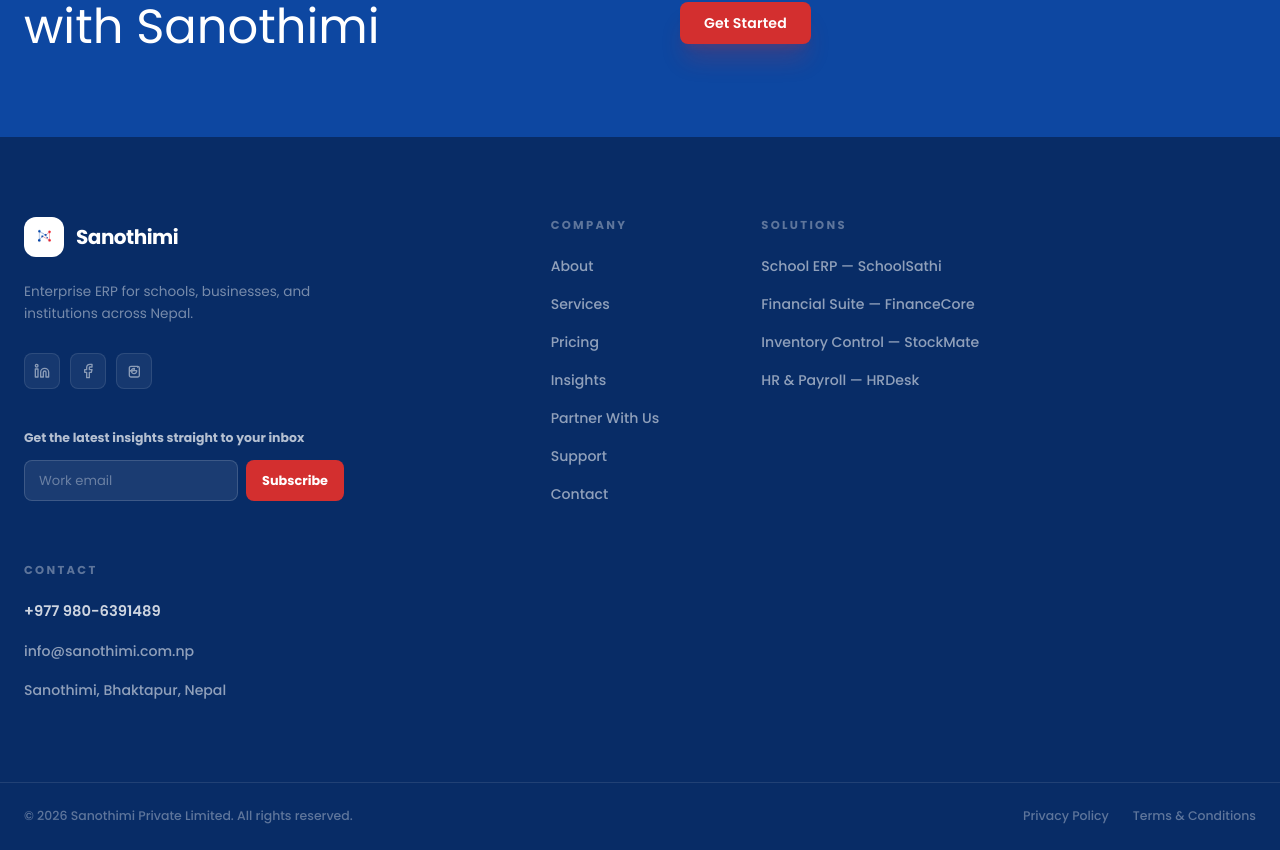
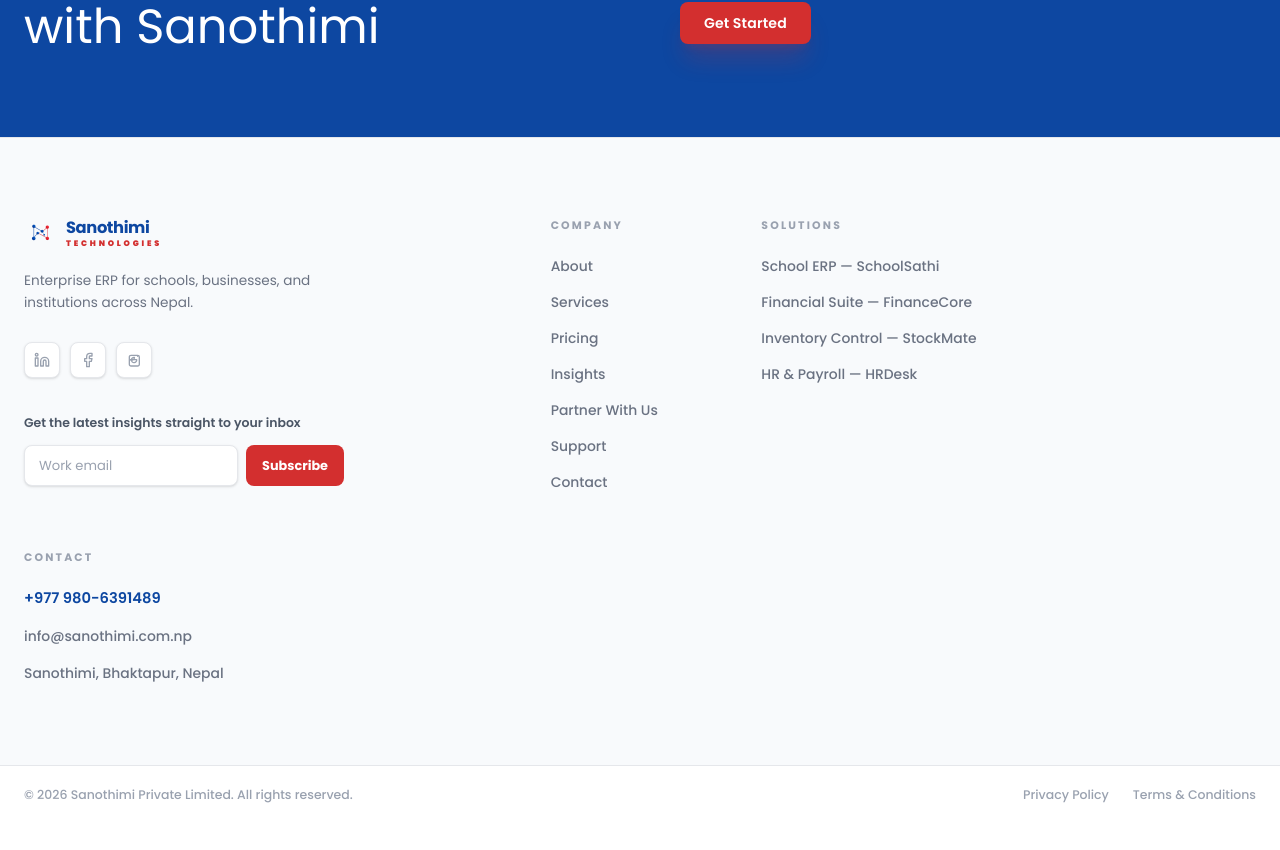
Before and after one commit to Chandan25sharma/sanothimi-public, a Next.js app: page /about in a window 1280 px wide. Shown: the part 5470-6320 px from the top of the page. After the commit the page ends 6295 px from the top, so only its background shows below. Built offline with nearby package versions, Linux system fonts and the light colour scheme.

Commit message:
updainf hige  initials deisng

```diff
--- a/app/about/page.tsx
+++ b/app/about/page.tsx
@@ -77,7 +77,7 @@
             {t('about_pg.mission.kicker')}
           </div>
 
-          <h1 className="font-serif text-5xl md:text-7xl text-[#0D47A1] leading-[1.1] tracking-tight mb-8">
+          <h1 className="font-serif text-[2.2rem] sm:text-5xl md:text-7xl text-[#0D47A1] leading-[1.1] tracking-tight mb-8">
             {t('about_pg.mission.title1')}<br />
             <span className="relative inline-block">
               {t('about_pg.mission.title2')}
@@ -199,7 +199,7 @@
               <span className="live-dot" style={{ background: 'rgba(255,255,255,0.8)' }} />
               {t('about_pg.innov.kicker')}
             </div>
-            <h2 className="rs d1 font-serif text-5xl md:text-7xl text-white leading-[1.1] mb-8 tracking-tight">
+            <h2 className="rs d1 font-serif text-[2.2rem] sm:text-5xl md:text-7xl text-white leading-[1.1] mb-8 tracking-tight">
               {t('about_pg.innov.title1')} <br />
               <span className="text-transparent bg-clip-text bg-gradient-to-r from-white via-white to-white/30">
                 {t('about_pg.innov.title2')}
@@ -309,7 +309,7 @@
               { ref: c3.ref, val: c3.val, suf: '+', label: 'Institutions Digitized' },
             ] as const).map((s, i) => (
               <div key={i} ref={s.ref} className="group text-center md:text-left">
-                <div className="text-5xl md:text-6xl font-serif font-bold text-[#0D47A1] mb-2 flex items-baseline justify-center md:justify-start gap-1 group-hover:text-[#D32F2F] transition-colors duration-500">
+                <div className="text-[2.2rem] sm:text-5xl md:text-6xl font-serif font-bold text-[#0D47A1] mb-2 flex items-baseline justify-center md:justify-start gap-1 group-hover:text-[#D32F2F] transition-colors duration-500">
                   {s.val}
                   <span className="text-2xl text-[#D32F2F]">{s.suf}</span>
                 </div>
--- a/app/contact/page.tsx
+++ b/app/contact/page.tsx
@@ -109,7 +109,7 @@
             {t('contact_pg.hero.kicker')}
           </div>
 
-          <h1 className="font-serif text-5xl md:text-7xl text-[#0D47A1] leading-[1.1] tracking-tight">
+          <h1 className="font-serif text-[2.2rem] sm:text-5xl md:text-7xl text-[#0D47A1] leading-[1.1] tracking-tight">
             {t('contact_pg.hero.title1')}<br />
             <span className="relative inline-block">
               {t('contact_pg.hero.title2')}
--- a/app/demo/page.tsx
+++ b/app/demo/page.tsx
@@ -67,7 +67,7 @@
       <div className="relative pt-40 pb-16 bg-white overflow-hidden">
         <div className="max-w-5xl mx-auto px-6 relative z-10 text-center">
           <div className="text-[#D32F2F] text-[.7rem] font-black uppercase tracking-[.3em] mb-6">Book a Demo</div>
-          <h1 className="font-serif text-5xl md:text-6xl text-[#0D47A1] leading-[1.15] tracking-tight">
+          <h1 className="font-serif text-[2.2rem] sm:text-5xl md:text-6xl text-[#0D47A1] leading-[1.15] tracking-tight">
             See Sanothimi{' '}
             <span className="relative inline-block">
               in action.
--- a/app/insights/page.tsx
+++ b/app/insights/page.tsx
@@ -44,7 +44,7 @@
       <div className="relative pt-40 pb-16 bg-white overflow-hidden">
         <div className="max-w-5xl mx-auto px-6 relative z-10 text-center">
           <div className="text-[#D32F2F] text-[.7rem] font-black uppercase tracking-[.3em] mb-6">Insights</div>
-          <h1 className="font-serif text-5xl md:text-6xl text-[#0D47A1] leading-[1.15] tracking-tight">
+          <h1 className="font-serif text-[2.2rem] sm:text-5xl md:text-6xl text-[#0D47A1] leading-[1.15] tracking-tight">
             Ideas, updates &{' '}
             <span className="relative inline-block">
               resources.
--- a/app/partner/page.tsx
+++ b/app/partner/page.tsx
@@ -69,7 +69,7 @@
       <div className="relative pt-40 pb-16 bg-white overflow-hidden">
         <div className="max-w-5xl mx-auto px-6 relative z-10">
           <div className="text-[#D32F2F] text-[.7rem] font-black uppercase tracking-[.3em] mb-6">Partner Program</div>
-          <h1 className="font-serif text-5xl md:text-6xl text-[#0D47A1] leading-[1.15] tracking-tight max-w-3xl">
+          <h1 className="font-serif text-[2.2rem] sm:text-5xl md:text-6xl text-[#0D47A1] leading-[1.15] tracking-tight max-w-3xl">
             Grow with{' '}
             <span className="relative inline-block">
               Sanothimi.
--- a/app/pricing/page.tsx
+++ b/app/pricing/page.tsx
@@ -101,7 +101,7 @@
         <div className="max-w-4xl mx-auto px-6 text-center relative z-10">
           <div className="text-[#D32F2F] text-[.7rem] font-black uppercase tracking-[.3em] mb-6">Simple, Transparent Pricing</div>
 
-          <h1 className="font-serif text-5xl md:text-6xl text-[#0D47A1] leading-[1.1] mb-8 tracking-tight">
+          <h1 className="font-serif text-[2.2rem] sm:text-5xl md:text-6xl text-[#0D47A1] leading-[1.1] mb-8 tracking-tight">
             Start free,<br />
             <span className="relative inline-block">
               scale as you grow
--- a/app/privacy/page.tsx
+++ b/app/privacy/page.tsx
@@ -56,7 +56,7 @@
           <div className="text-[#D32F2F] text-[.65rem] font-black uppercase tracking-[.3em] mb-6">
             {t('legal.privacy.hero.kicker')}
           </div>
-          <h1 className="font-serif text-5xl md:text-6xl text-[#0D47A1] leading-tight mb-8 tracking-tight">
+          <h1 className="font-serif text-[2.2rem] sm:text-5xl md:text-6xl text-[#0D47A1] leading-tight mb-8 tracking-tight">
             {t('legal.privacy.hero.title1')}{' '}
             <span className="relative inline-block">
               {t('legal.privacy.hero.title2')}
--- a/app/services/page.tsx
+++ b/app/services/page.tsx
@@ -78,7 +78,7 @@
             {t('services_pg.hero.kicker')}
           </div>
 
-          <h1 className="font-serif text-5xl md:text-7xl text-[#0D47A1] leading-[1.1] tracking-tight">
+          <h1 className="font-serif text-[2.2rem] sm:text-5xl md:text-7xl text-[#0D47A1] leading-[1.1] tracking-tight">
             {t('services_pg.hero.title1')}<br />
             <span className="relative inline-block">
               {t('services_pg.hero.title2')}
--- a/app/support/page.tsx
+++ b/app/support/page.tsx
@@ -83,7 +83,7 @@
       <div className="relative pt-40 pb-16 bg-white overflow-hidden">
         <div className="max-w-5xl mx-auto px-6 relative z-10 text-center">
           <div className="text-[#D32F2F] text-[.7rem] font-black uppercase tracking-[.3em] mb-6">Support Center</div>
-          <h1 className="font-serif text-5xl md:text-6xl text-[#0D47A1] leading-[1.15] tracking-tight">
+          <h1 className="font-serif text-[2.2rem] sm:text-5xl md:text-6xl text-[#0D47A1] leading-[1.15] tracking-tight">
             We&rsquo;re here{' '}
             <span className="relative inline-block">
               to help.
--- a/app/terms/page.tsx
+++ b/app/terms/page.tsx
@@ -50,7 +50,7 @@
           <div className="text-[#D32F2F] text-[.65rem] font-black uppercase tracking-[.3em] mb-6">
             {t('legal.terms.hero.kicker')}
           </div>
-          <h1 className="font-serif text-5xl md:text-6xl text-[#0D47A1] leading-tight mb-8 tracking-tight">
+          <h1 className="font-serif text-[2.2rem] sm:text-5xl md:text-6xl text-[#0D47A1] leading-tight mb-8 tracking-tight">
             {t('legal.terms.hero.title1')}{' '}
             <span className="relative inline-block">
               {t('legal.terms.hero.title2')}
--- a/components/Footer.tsx
+++ b/components/Footer.tsx
@@ -14,10 +14,10 @@
 ];
 
 const SOLUTIONS = [
-  { label: 'School ERP — SchoolSathi', href: '/services' },
-  { label: 'Financial Suite — FinanceCore', href: '/services' },
-  { label: 'Inventory Control — StockMate', href: '/services' },
-  { label: 'HR & Payroll — HRDesk', href: '/services' },
+  { label: 'School ERP — SchoolSathi', href: '/services#svc-1' },
+  { label: 'Financial Suite — FinanceCore', href: '/services#svc-2' },
+  { label: 'Inventory Control — StockMate', href: '/services#svc-3' },
+  { label: 'HR & Payroll — HRDesk', href: '/services#svc-4' },
 ];
 
 const LEGAL = [
@@ -42,30 +42,34 @@
   };
 
   return (
-    <footer className="bg-[#082C66] text-white">
+    <footer className="bg-[#F8FAFC] border-t border-gray-200">
+
+      {/* Main grid */}
       <div className="max-w-7xl mx-auto px-6 py-20">
         <div className="grid grid-cols-1 lg:grid-cols-12 gap-x-8 gap-y-14">
 
           {/* Brand + newsletter */}
           <div className="lg:col-span-4">
-            <Link href="/" className="flex items-center gap-3 mb-6">
-              <div className="w-10 h-10 rounded-xl bg-white p-2 flex items-center justify-center flex-shrink-0">
-                <img src="/logo-icon-sano.png" alt="Sanothimi" className="w-full h-full object-contain" />
+            <Link href="/" className="flex items-center gap-2.5 mb-5">
+              <img src="/logo-icon-sano.png" alt="Sanothimi" className="w-8 h-8 object-contain" />
+              <div className="leading-tight">
+                <div className="font-bold text-[1.02rem] tracking-tight text-[#0D47A1]">Sanothimi</div>
+                <div className="text-[.5rem] text-[#D32F2F] font-black tracking-[.35em] uppercase">Technologies</div>
               </div>
-              <span className="font-bold text-xl tracking-tight">Sanothimi</span>
             </Link>
-            <p className="text-white/45 text-[.85rem] leading-relaxed max-w-xs mb-7">
+
+            <p className="text-gray-500 text-[.85rem] leading-relaxed max-w-xs mb-7">
               {t('footer.motto')}
             </p>
 
             {/* Social */}
-            <div className="flex gap-2.5 mb-10">
+            <div className="flex gap-2.5 mb-9">
               {SOCIALS.map((s) => (
                 <a
                   key={s.label}
                   href="#"
                   aria-label={s.label}
-                  className="w-9 h-9 rounded-lg bg-white/6 border border-white/10 flex items-center justify-center text-white/50 hover:text-white hover:bg-[#D32F2F] hover:border-[#D32F2F] transition-all duration-200"
+                  className="w-9 h-9 rounded-lg bg-white border border-gray-200 flex items-center justify-center text-gray-400 hover:text-white hover:bg-[#D32F2F] hover:border-[#D32F2F] transition-all duration-200 shadow-sm"
                 >
                   <svg className="w-4 h-4" fill="none" stroke="currentColor" strokeWidth="2" strokeLinecap="round" strokeLinejoin="round" viewBox="0 0 24 24">
                     <path d={s.icon} />
@@ -76,9 +80,9 @@
             </div>
 
             {/* Newsletter */}
-            <p className="text-[.78rem] font-bold text-white/70 mb-3">Get the latest insights straight to your inbox</p>
+            <p className="text-[.78rem] font-semibold text-gray-600 mb-3">Get the latest insights straight to your inbox</p>
             {subscribed ? (
-              <div className="flex items-center gap-2 text-[.82rem] text-green-400 font-semibold">
+              <div className="flex items-center gap-2 text-[.82rem] text-green-600 font-semibold">
                 <svg className="w-4 h-4" fill="none" stroke="currentColor" viewBox="0 0 24 24" strokeWidth="2.5"><path d="M5 13l4 4L19 7"/></svg>
                 Thanks — you&rsquo;re subscribed.
               </div>
@@ -90,7 +94,7 @@
                   placeholder="Work email"
                   value={email}
                   onChange={(e) => setEmail(e.target.value)}
-                  className="flex-1 min-w-0 bg-white/8 border border-white/15 rounded-lg px-3.5 py-2.5 text-[.82rem] text-white placeholder:text-white/35 outline-none focus:border-[#D32F2F] focus:bg-white/12 transition-all"
+                  className="flex-1 min-w-0 bg-white border border-gray-200 rounded-lg px-3.5 py-2.5 text-[.82rem] text-[#0D47A1] placeholder:text-gray-400 outline-none focus:border-[#D32F2F] transition-all shadow-sm"
                 />
                 <button
                   type="submit"
@@ -104,11 +108,11 @@
 
           {/* Company */}
           <div className="lg:col-span-2 lg:col-start-6">
-            <h4 className="text-[.72rem] font-bold uppercase tracking-[.2em] text-white/35 mb-5">Company</h4>
-            <ul className="space-y-3.5">
+            <h4 className="text-[.68rem] font-bold uppercase tracking-[.2em] text-gray-400 mb-5">Company</h4>
+            <ul className="space-y-3">
               {COMPANY.map((l) => (
                 <li key={l.href}>
-                  <Link href={l.href} className="text-white/55 hover:text-white text-[.88rem] font-medium transition-colors">
+                  <Link href={l.href} className="text-gray-500 hover:text-[#D32F2F] text-[.87rem] font-medium transition-colors">
                     {l.label}
                   </Link>
                 </li>
@@ -118,11 +122,11 @@
 
           {/* Solutions */}
           <div className="lg:col-span-3">
-            <h4 className="text-[.72rem] font-bold uppercase tracking-[.2em] text-white/35 mb-5">Solutions</h4>
-            <ul className="space-y-3.5">
+            <h4 className="text-[.68rem] font-bold uppercase tracking-[.2em] text-gray-400 mb-5">Solutions</h4>
+            <ul className="space-y-3">
               {SOLUTIONS.map((l) => (
                 <li key={l.label}>
-                  <Link href={l.href} className="text-white/55 hover:text-white text-[.88rem] font-medium transition-colors">
+                  <Link href={l.href} className="text-gray-500 hover:text-[#D32F2F] text-[.87rem] font-medium transition-colors">
                     {l.label}
                   </Link>
                 </li>
@@ -132,19 +136,19 @@
 
           {/* Contact */}
           <div className="lg:col-span-3">
-            <h4 className="text-[.72rem] font-bold uppercase tracking-[.2em] text-white/35 mb-5">Contact</h4>
-            <ul className="space-y-4">
+            <h4 className="text-[.68rem] font-bold uppercase tracking-[.2em] text-gray-400 mb-5">Contact</h4>
+            <ul className="space-y-3.5">
               <li>
-                <a href="tel:+9779806391489" className="text-white/80 hover:text-white text-[.92rem] font-semibold transition-colors">
+                <a href="tel:+9779806391489" className="text-[#0D47A1] hover:text-[#D32F2F] text-[.92rem] font-semibold transition-colors">
                   +977 980-6391489
                 </a>
               </li>
               <li>
-                <a href="mailto:info@sanothimi.com.np" className="text-white/55 hover:text-white text-[.88rem] font-medium transition-colors break-all">
+                <a href="mailto:info@sanothimi.com.np" className="text-gray-500 hover:text-[#D32F2F] text-[.87rem] font-medium transition-colors break-all">
                   info@sanothimi.com.np
                 </a>
               </li>
-              <li className="text-white/55 text-[.88rem] font-medium leading-relaxed">
+              <li className="text-gray-500 text-[.87rem] font-medium leading-relaxed">
                 Sanothimi, Bhaktapur, Nepal
               </li>
             </ul>
@@ -153,14 +157,14 @@
       </div>
 
       {/* Bottom bar */}
-      <div className="border-t border-white/10">
-        <div className="max-w-7xl mx-auto px-6 py-6 flex flex-col md:flex-row items-center justify-between gap-4">
-          <p className="text-white/35 text-[.78rem] font-medium text-center md:text-left">
+      <div className="bg-white border-t border-gray-200">
+        <div className="max-w-7xl mx-auto px-6 py-5 flex flex-col md:flex-row items-center justify-between gap-4">
+          <p className="text-gray-400 text-[.78rem] font-medium text-center md:text-left">
             &copy; {new Date().getFullYear()} Sanothimi Private Limited. {t('footer.rights')}
           </p>
           <div className="flex items-center gap-6">
             {LEGAL.map((l) => (
-              <Link key={l.href} href={l.href} className="text-white/35 hover:text-white text-[.78rem] font-medium transition-colors">
+              <Link key={l.href} href={l.href} className="text-gray-400 hover:text-[#D32F2F] text-[.78rem] font-medium transition-colors">
                 {l.label}
               </Link>
             ))}
```
Also changed, not shown: app/page.tsx (+14 -14 lines).
